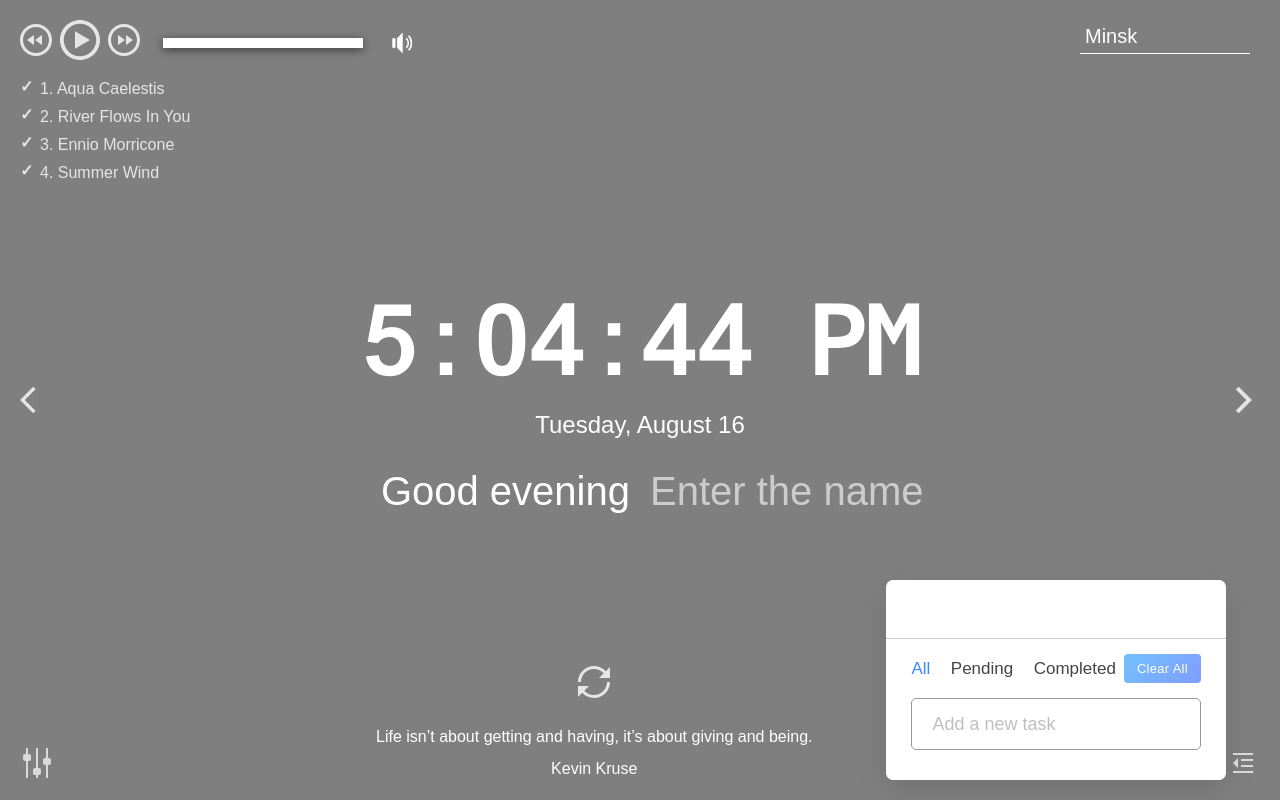
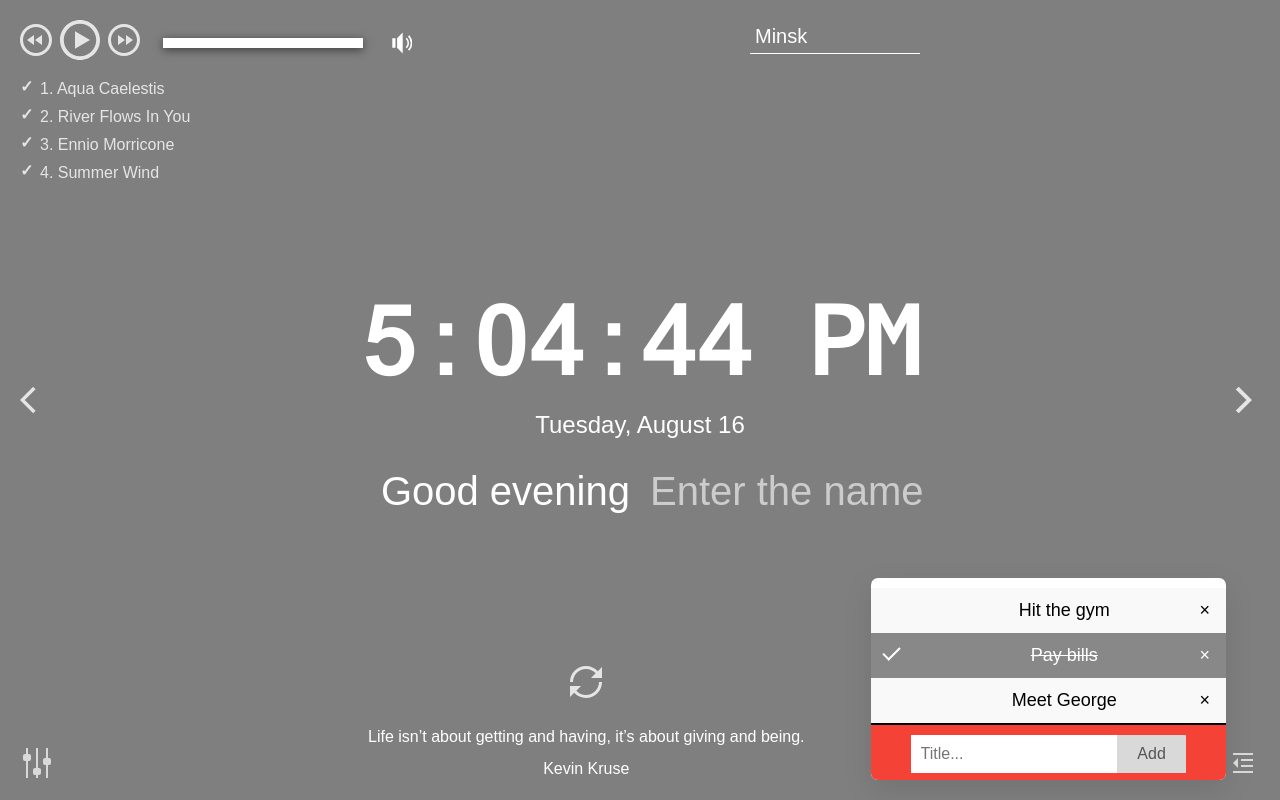
Before and after one commit to Joramba/Momentum, a website with bundled scripts: page momentum/index.html in a window 1280 px wide. Both pictures are taken after a click on the element 1243 px from the left and 763 px from the top of the page. Built offline with nearby package versions, Linux system fonts and the light colour scheme; no server answers.

Commit message:
feat: add todolist

```diff
--- a/momentum/css/style.css
+++ b/momentum/css/style.css
@@ -354,6 +354,9 @@ body {
   visibility: visible;
 }
 
+.item {
+  list-style-type: none;
+}
 
 .settings-languages {
   display: flex;
@@ -368,7 +371,7 @@ body {
 .to-do-list {
   display: flex;
   flex-direction: row;
-  align-items:flex-end;
+  align-items: flex-end;
 }
 
 .to-do-list-button {
@@ -406,7 +409,7 @@ body {
   left: -350px;
   top: -215px;
   max-width: 405px;
-  padding: 10px 0 30px;
+  padding: 10px 0 0;
   border-radius: 7px;
   background: white;
   box-shadow: 0 10px 30px rgba(0, 0, 0, 0.1);
@@ -419,205 +422,115 @@ body {
   visibility: visible;
 }
 
-.task-input {
-  height: 52px;
-  padding: 0 25px;
+#myUL li {
+  cursor: pointer;
   position: relative;
+  padding: 12px 8px 12px 40px;
+  background: #eee;
+  font-size: 18px;
+  transition: 0.2s;
+  color: black;
+  -webkit-user-select: none;
+  -moz-user-select: none;
+  -ms-user-select: none;
+  user-select: none;
 }
 
-.task-input img {
-  top: 50%;
-  position: absolute;
-  transform: translate(17px, -50%);
+/* Set all odd list items to a different color (zebra-stripes) */
+#myUL li:nth-child(odd) {
+  background: #f9f9f9;
 }
 
-.task-input input {
-  height: 100%;
-  width: 100%;
-  outline: none;
-  font-size: 18px;
-  border-radius: 5px;
-  padding: 0 20px 0 20px;
-  border: 1px solid #999;
+/* Darker background-color on hover */
+#myUL li:hover {
+  background: #ddd;
 }
 
-.task-input input:focus,
-.task-input input.active {
-  padding-left: 20px;
-  border: 2px solid #3C87FF;
-}
-
-.task-input input::placeholder {
-  color: #bfbfbf;
-}
-
-.controls,
-li {
-  display: flex;
-  align-items: center;
-  justify-content: space-between;
-}
-
-.controls {
-  padding: 15px 25px;
-  border-top  : 1px solid #ccc;
-}
-
-.filters span {
-  margin: 0 8px;
-  font-size: 17px;
-  color: #444444;
-  cursor: pointer;
-}
-
-.filters span:first-child {
-  margin-left: 0;
-}
-
-.filters span.active {
-  color: #3C87FF;
-}
-
-.controls .clear-btn {
-  border: none;
-  opacity: 0.6;
-  outline: none;
+/* When clicked on, add a background color and strike out text */
+#myUL li.checked {
+  background: #888;
   color: #fff;
-  cursor: pointer;
-  font-size: 13px;
-  padding: 7px 13px;
-  border-radius: 4px;
-  letter-spacing: 0.3px;
-  pointer-events: none;
-  transition: transform 0.25s ease;
-  background: linear-gradient(135deg, #1798fb 0%, #2D5CFE 100%);
-}
-
-.clear-btn.active {
-  opacity: 0.9;
-  pointer-events: auto;
-}
-
-.clear-btn:active {
-  transform: scale(0.93);
-}
-
-.task-box {
-  margin-top: 20px;
-  margin-right: 5px;
-  padding: 0 20px 10px 25px;
-}
-
-.task-box.overflow {
-  overflow-y: auto;
-  max-height: 250px;
-}
-
-.task-box::-webkit-scrollbar {
-  width: 5px;
-}
-
-.task-box::-webkit-scrollbar-track {
-  background: #f1f1f1;
-  border-radius: 25px;
-}
-
-.task-box::-webkit-scrollbar-thumb {
-  background: #e6e6e6;
-  border-radius: 25px;
-}
-
-.task-box .task {
-  list-style: none;
-  font-size: 17px;
-  margin-bottom: 18px;
-  padding-bottom: 16px;
-  align-items: flex-start;
-  border-bottom: 1px solid #ccc;
-}
-
-.task-box .task:last-child {
-  margin-bottom: 0;
-  border-bottom: 0;
-  padding-bottom: 0;
-}
-
-.task-box .task label {
-  display: flex;
-  align-items: flex-start;
-}
-
-.task label input {
-  margin-top: 7px;
-  accent-color: #3C87FF;
-}
-
-.task label p {
-  color: black;
-  user-select: none;
-  margin-left: 12px;
-  word-wrap: break-word;
-}
-
-.task label p.checked {
   text-decoration: line-through;
 }
 
-.task-box .settings {
-  position: relative;
+/* Add a "checked" mark when clicked on */
+#myUL li.checked::before {
+  content: '';
+  position: absolute;
+  border-color: #fff;
+  border-style: solid;
+  border-width: 0 2px 2px 0;
+  top: 10px;
+  left: 16px;
+  transform: rotate(45deg);
+  height: 15px;
+  width: 7px;
 }
 
-.settings :where(i, li) {
-  cursor: pointer;
+/* Style the close button */
+.close {
+  position: absolute;
+  right: 0;
+  top: 0;
+  padding: 12px 16px 12px 16px;
 }
 
-.settings .task-menu {
-  z-index: 10;
-  right: -5px;
-  bottom: -65px;
-  padding: 5px 0;
-  background: #fff;
-  position: absolute;
-  border-radius: 4px;
-  transform: scale(0);
-  transform-origin: top right;
-  box-shadow: 0 0 6px rgba(0, 0, 0, 0.15);
-  transition: transform 0.2s ease;
+.close:hover {
+  background-color: #f44336;
+  color: white;
 }
 
-.task-box .task:last-child .task-menu {
-  bottom: 0;
-  transform-origin: bottom right;
+.to-do-list-header {
+  background-color: #f44336;
+  padding: 10px 40px 45px;
+  color: white;
+  text-align: center;
+  border-top: 2px solid black;
+  border-bottom-right-radius: 7px;
+  border-bottom-left-radius: 7px;
 }
 
-.task-box .task:first-child .task-menu {
-  bottom: -65px;
-  transform-origin: top right;
+#myUL::-webkit-scrollbar{
+  width: 10px;
 }
 
-.task-menu.show {
-  transform: scale(1);
+
+.header:after {
+  content: "";
+  display: table;
+  clear: both;
 }
 
-.task-menu li {
-  height: 25px;
+input {
+  margin: 0;
+  border: none;
+  border-radius: 0;
+  width: 75%;
+  padding: 10px;
+  float: left;
   font-size: 16px;
-  margin-bottom: 2px;
-  padding: 17px 15px;
-  cursor: pointer;
-  justify-content: flex-start;
 }
 
-.task-menu li:last-child {
-  margin-bottom: 0;
+.addBtn {
+  padding: 10px;
+  width: 25%;
+  background: #d9d9d9;
+  color: #555;
+  float: left;
+  text-align: center;
+  font-size: 16px;
+  cursor: pointer;
+  transition: 0.3s;
+  border-radius: 0;
 }
 
-.settings li:hover {
-  background: #f5f5f5;
+.addBtn:hover {
+  background-color: #bbb;
 }
 
-.settings li i {
-  padding-right: 8px;
+.overflow {
+  overflow-y: auto;
+  max-height: 300px;
 }
 
 @media (max-width: 768px) {
--- a/momentum/index.html
+++ b/momentum/index.html
@@ -7,6 +7,7 @@
   <link href="assets/favicon.ico" rel="shortcut icon" />
   <link rel="stylesheet" href="css/owfont-regular.css" />
   <link rel="stylesheet" href="css/icono.min.css">
+  <link rel="stylesheet" href="https://unicons.iconscout.com/release/v4.0.0/css/line.css">
   <link rel="stylesheet" href="css/style.css" />
   <title>momentum</title>
 </head>
@@ -85,24 +86,20 @@
       </div>
     </div>
     <div class="to-do-list">
-            <div class="to-do-list-wrapper">
-        <ul class="task-box"></ul>
-        <div class="controls">
-          <div class="filters">
-            <span class="active" id="all">All</span>
-            <span id="pending">Pending</span>
-            <span id="completed">Completed</span>
-          </div>
-          <button class="clear-btn">Clear All</button>
-        </div>
-        <div class="task-input">
-          <input type="text" placeholder="Add a new task">
+      <div class="to-do-list-wrapper">
+        <ul id="myUL">
+          <li class="item">Hit the gym</li>
+          <li class="checked item">Pay bills</li>
+          <li class="item">Meet George</li>
+        </ul>
+        <div id="myDIV" class="to-do-list-header">
+          <input type="text" id="myInput" placeholder="Title...">
+          <span class="addBtn">Add</span>
         </div>
       </div>
       <div class="to-do-list-button">
         <div class="to-do-list-menu icono-outdent"></div>
       </div>
-
     </div>
   </footer>
   <script type="module" src="js/main.js"></script>
--- a/momentum/js/todolist.js
+++ b/momentum/js/todolist.js
@@ -1,117 +1,70 @@
 function todolist() {
-    const taskInput = document.querySelector(".task-input input"),
-        filters = document.querySelectorAll(".filters span"),
-        clearAll = document.querySelector(".clear-btn"),
-        taskBox = document.querySelector(".task-box");
-    let editId,
-        isEditTask = false,
-        todos = JSON.parse(localStorage.getItem("todo-list"));
+    const myNodelist = document.querySelectorAll(".item");
+    const taskBox = document.querySelector("#myUL");
 
-    filters.forEach(btn => {
-        btn.addEventListener("click", () => {
-            document.querySelector("span.active").classList.remove("active");
-            btn.classList.add("active");
-            showTodo(btn.id);
-        });
-    });
-
-    function showTodo(filter) {
-        let liTag = "";
-        if (todos) {
-            todos.forEach((todo, id) => {
-                let completed = todo.status == "completed" ? "checked" : "";
-                if (filter == todo.status || filter == "all") {
-                    liTag += `<li class="task">
-                                <label for="${id}">
-                                    <input onclick="updateStatus(this)" type="checkbox" id="${id}" ${completed}>
-                                    <p class="${completed}">${todo.name}</p>
-                                </label>
-                                <div class="settings">
-                                    <i onclick="showMenu(this)" class="uil uil-ellipsis-h"></i>
-                                    <ul class="task-menu">
-                                        <li onclick='editTask(${id}, "${todo.name}")'><i class="uil uil-pen"></i>Edit</li>
-                                        <li onclick='deleteTask(${id}, "${filter}")'><i class="uil uil-trash"></i>Delete</li>
-                                    </ul>
-                                </div>
-                            </li>`;
-                }
-            });
-        }
-        taskBox.innerHTML = liTag || `<span>You don't have any task here</span>`;
-        let checkTask = taskBox.querySelectorAll(".task");
-        !checkTask.length ? clearAll.classList.remove("active") : clearAll.classList.add("active");
-        console.log(taskBox.offsetHeight)
-        taskBox.offsetHeight >= 250 ? taskBox.classList.add("overflow") : taskBox.classList.remove("overflow");
+    for (let i = 0; i < myNodelist.length; i++) {
+        const span = document.createElement("SPAN");
+        const txt = document.createTextNode("\u00D7");
+        span.className = "close";
+        span.appendChild(txt);
+        myNodelist[i].appendChild(span);
     }
 
-    showTodo("all");
+    const close = document.getElementsByClassName("close");
 
-    function showMenu(selectedTask) {
-        let menuDiv = selectedTask.parentElement.lastElementChild;
-        menuDiv.classList.add("show");
-        document.addEventListener("click", e => {
-            if (e.target.tagName != "I" || e.target != selectedTask) {
-                menuDiv.classList.remove("show");
-            }
-        });
+    for (let i = 0; i < close.length; i++) {
+        close[i].onclick = function () {
+            taskBox.offsetHeight >= 250 ? taskBox.classList.add("overflow") : taskBox.classList.remove("overflow");
+            this.parentElement.remove();
+        }
     }
 
-    function updateStatus(selectedTask) {
-        let taskName = selectedTask.parentElement.lastElementChild;
-        if (selectedTask.checked) {
-            taskName.classList.add("checked");
-            todos[selectedTask.id].status = "completed";
-        } else {
-            taskName.classList.remove("checked");
-            todos[selectedTask.id].status = "pending";
+    const list = document.querySelector('#myUL');
+    list.addEventListener('click', function (ev) {
+        if (ev.target.tagName === 'LI') {
+            ev.target.classList.toggle('checked');
         }
-        localStorage.setItem("todo-list", JSON.stringify(todos))
-    }
-    function editTask(taskId, textName) {
-        editId = taskId;
-        isEditTask = true;
-        taskInput.value = textName;
-        taskInput.focus();
-        taskInput.classList.add("active");
-    }
-    function deleteTask(deleteId, filter) {
-        isEditTask = false;
-        todos.splice(deleteId, 1);
-        localStorage.setItem("todo-list", JSON.stringify(todos));
-        showTodo(filter);
+    }, false);
+
+    taskBox.offsetHeight >= 250 ? taskBox.classList.add("overflow") : taskBox.classList.remove("overflow");
+}
+
+
+function newElement() {
+    const li = document.createElement("li");
+    li.className = 'item';
+    const inputValue = document.getElementById("myInput").value;
+    const t = document.createTextNode(inputValue);
+    li.appendChild(t);
+
+    if (inputValue === '') {
+        alert("You must write something!");
+    } else {
+        document.getElementById("myUL").appendChild(li);
     }
 
-    clearAll.addEventListener("click", () => {
-        isEditTask = false;
-        todos.splice(0, todos.length);
-        localStorage.setItem("todo-list", JSON.stringify(todos));
-        showTodo()
-    });
+    document.getElementById("myInput").value = "";
 
-    taskInput.addEventListener("keyup", e => {
-        let userTask = taskInput.value.trim();
-        if (e.key == "Enter" && userTask) {
-            if (!isEditTask) {
-                todos = !todos ? [] : todos;
-                let taskInfo = { name: userTask, status: "pending" };
-                todos.push(taskInfo);
-            } else {
-                isEditTask = false;
-                todos[editId].name = userTask;
-            }
-            taskInput.value = "";
-            localStorage.setItem("todo-list", JSON.stringify(todos));
-            showTodo(document.querySelector("span.active").id);
-        }
-    });
+    const span = document.createElement("SPAN");
+    const txt = document.createTextNode("\u00D7");
+    span.className = "close";
+    span.appendChild(txt);
+    li.appendChild(span);
 }
+
 
 const toDoList = document.querySelector('.to-do-list-button');
 const wrapper = document.querySelector('.to-do-list-wrapper');
+const button = document.querySelector('.addBtn');
 
 toDoList.addEventListener('click', () => {
     wrapper.classList.toggle('open-todo');
 });
 
+button.addEventListener('click', () => {
+    newElement();
+    todolist();
+});
+
 
 export { todolist };
```
Also changed, not shown: momentum/js/main.js (line endings or trailing spaces).
